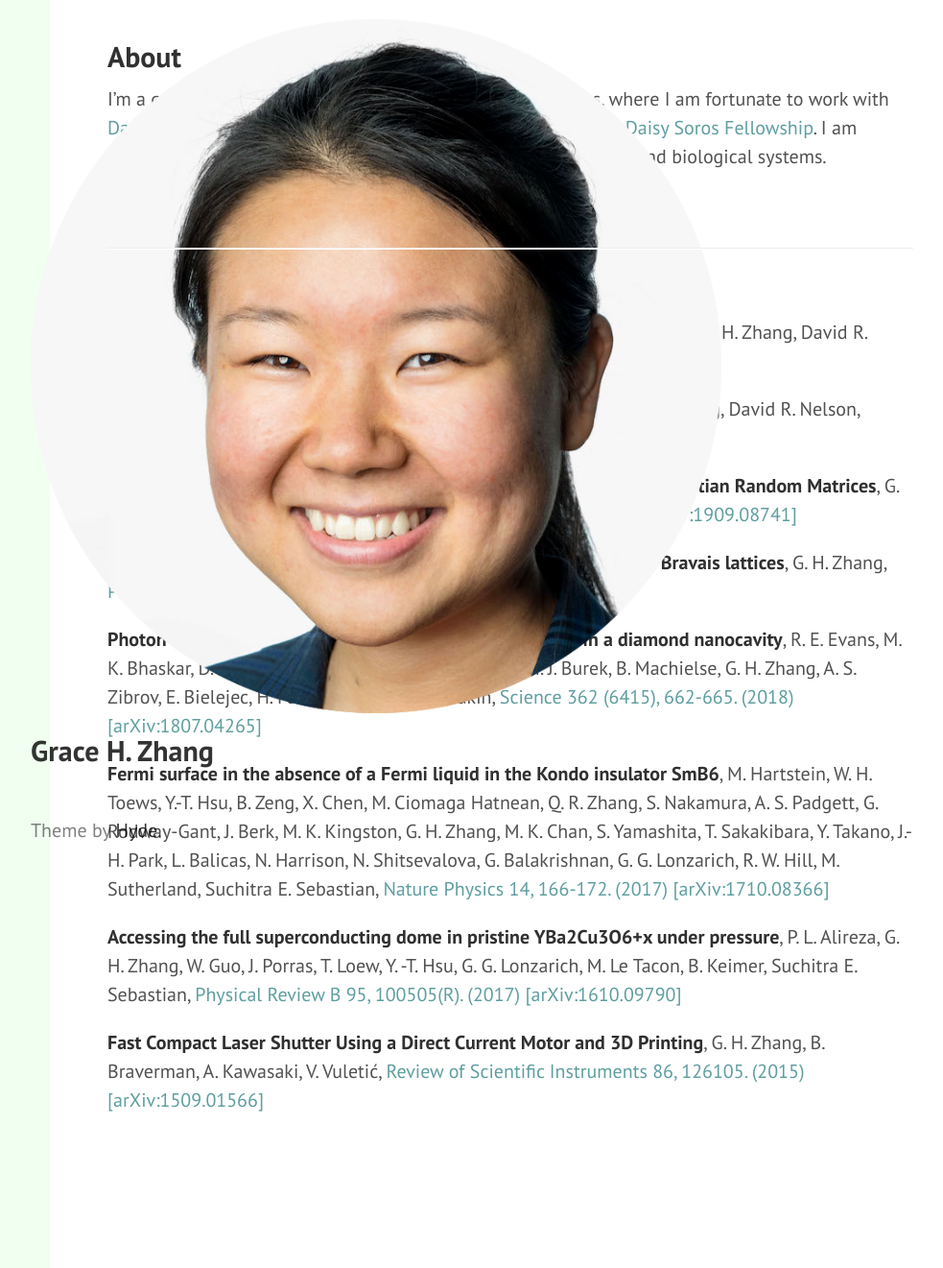
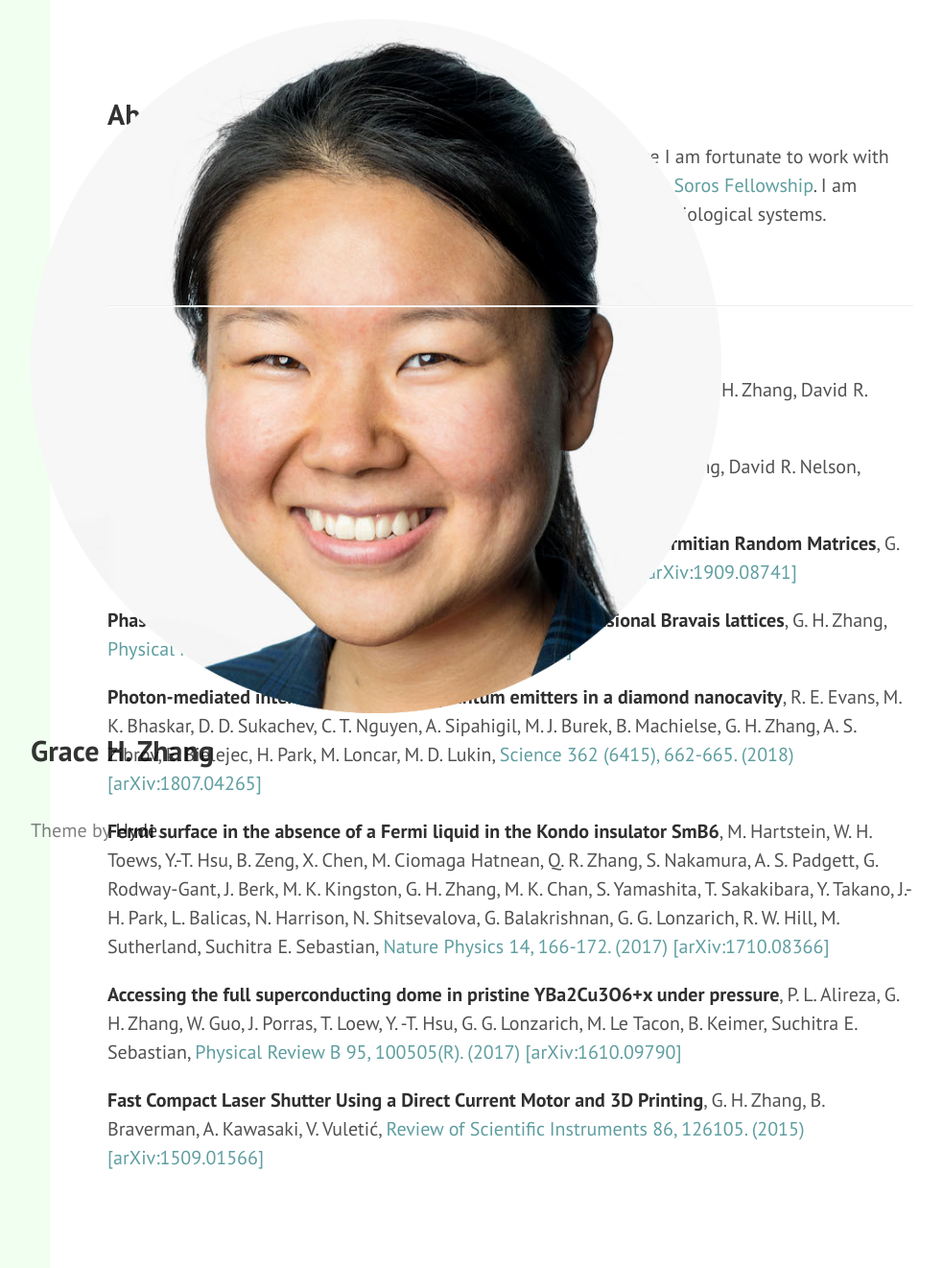
Before and after one commit to ghzhang0/ghzhang0.github.io, a Jekyll site: the page built from index.markdown, in a window 1280 px wide and 1321 px high. Shown: the whole window at 96% size, without its empty margins (248-1231 px from the left). Built offline with Jekyll 4.4.1, drawn with Linux system fonts in a browser that asks for light colours.

Commit message:
Update hyde.css

```diff
--- a/public/css/hyde.css
+++ b/public/css/hyde.css
@@ -122,8 +122,8 @@ a.sidebar-nav-item:focus {
  */
 
 .content {
-  padding-top:    1rem;
-  padding-bottom: 1rem;
+  padding-top:    4rem;
+  padding-bottom: 4rem;
 }
 
 @media (min-width: 28em) {
```
